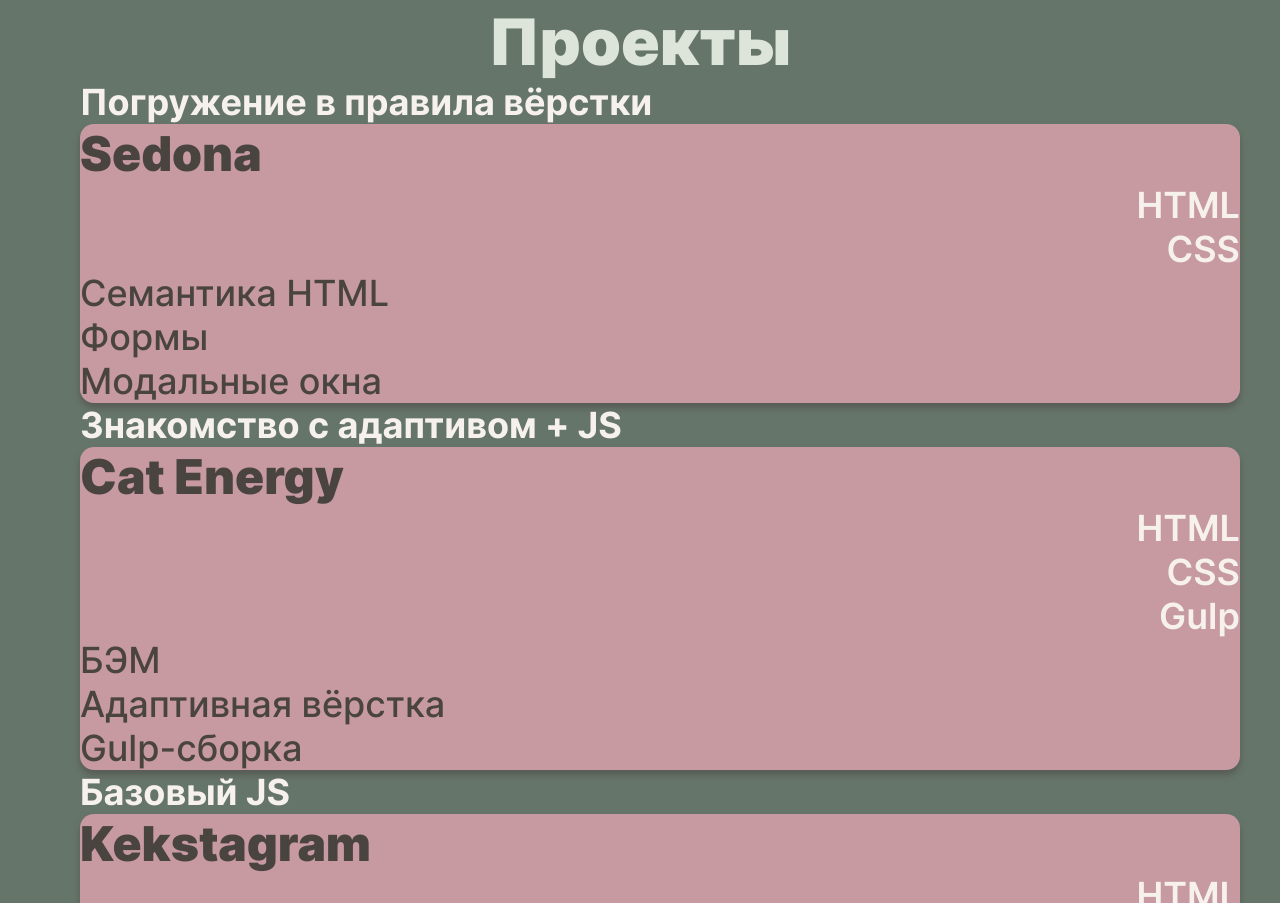
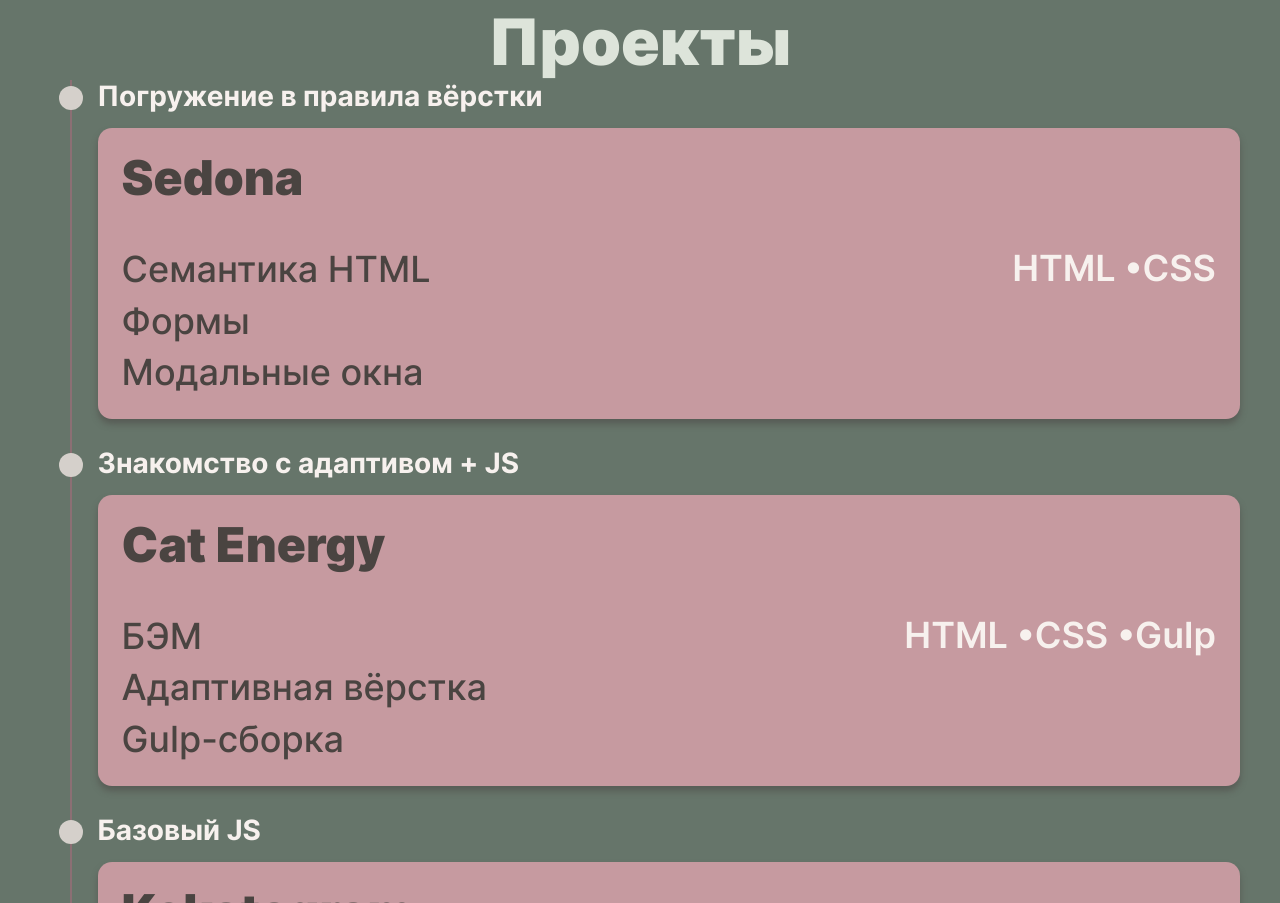
Before and after one commit to Golldiie/Portfolio, a website: page source/index.html in a window 1280 px wide. Shown: the part 1897-2800 px from the top of the page. Drawn offline with nearby package versions, Linux system fonts and the light colour scheme; files that its build step writes are made by us from their sources.

Commit message:
Сетка projects

```diff
--- a/source/index.html
+++ b/source/index.html
@@ -161,9 +161,9 @@
         <ol class="projects__list">
           <li class="projects__item">
             <h3 class="projects__item-title">Погружение в правила вёрстки</h3>
-            <article class="project-card">
+            <div class="project-card">
 
-              <div class="project-card__preview preview" type="button" aria-haspopup="dialog" aria-controls="project-modal-1">
+              <article class="project-card__preview preview" data-modal="project-modal-1" tabindex="0">
                 <h4 class="preview__title">Sedona</h4>
                 <ul class="preview__stack">
                   <li class="preview__stack-item">HTML</li>
@@ -175,15 +175,15 @@
                   <li class="preview__learned-item">Формы</li>
                   <li class="preview__learned-item">Модальные окна</li>
                 </ul>
-              </div>
-            </article>
+              </article>
+            </div>
           </li>
 
           <li class="projects__item">
             <h3 class="projects__item-title">Знакомство с адаптивом + JS</h3>
-            <article class="project-card">
+            <div class="project-card">
 
-              <div class="project-card__preview preview" type="button" aria-haspopup="dialog" aria-controls="project-modal-2">
+              <article class="project-card__preview preview" data-modal="project-modal-2" tabindex="0">
                 <h4 class="preview__title">Cat Energy</h4>
                 <ul class="preview__stack">
                   <li class="preview__stack-item">HTML</li>
@@ -196,15 +196,15 @@
                   <li class="preview__learned-item">Адаптивная вёрстка</li>
                   <li class="preview__learned-item">Gulp-сборка</li>
                 </ul>
-              </div>
-            </article>
+              </article>
+            </div>
           </li>
 
           <li class="projects__item">
             <h3 class="projects__item-title">Базовый JS</h3>
-            <article class="project-card">
+            <div class="project-card">
 
-              <div class="project-card__preview preview" type="button" aria-haspopup="dialog" aria-controls="project-modal-3">
+              <article class="project-card__preview preview" data-modal="project-modal-3" tabindex="0">
                 <h4 class="preview__title">Kekstagram</h4>
                 <ul class="preview__stack">
                   <li class="preview__stack-item">HTML</li>
@@ -217,9 +217,10 @@
                   <li class="preview__learned-item">ES modules</li>
                   <li class="preview__learned-item">Валидация форм</li>
                 </ul>
-              </div>
-            </article>
+              </article>
+            </div>
           </li>
+
           <li class="projects__item">
             <h3 class="projects__item-title">Мы здесь</h3>
           </li>
@@ -255,7 +256,7 @@
   </footer>
 
   <!-- Модальное окно -->
-  <div class="project-modal visually-hidden" role="dialog" aria-modal="true" aria-labelledby="project-modal-title">
+  <div class="project-modal " role="dialog" aria-modal="true" aria-labelledby="project-modal-title">
     <div class="project-modal__inner">
       <button class="project-modal__close" type="button">Закрыть</button>
 
--- a/source/scripts/main.js
+++ b/source/scripts/main.js
@@ -1 +1,2 @@
 import './text-button.js';
+import './modal-open.js';
--- a/source/styles/blocks/long-path.scss
+++ b/source/styles/blocks/long-path.scss
@@ -81,6 +81,7 @@
   font-size: clamp(0.7rem, 0.65rem + 0.3vw, 0.85rem);
   width: clamp(260px, 60vw, 600px);
   height: auto;
+  z-index: 3;
 
   @media (min-width: $tablet-width) {
     transform: translate(-100%, 0) scale(0.95);
--- a/source/styles/blocks/preview.scss
+++ b/source/styles/blocks/preview.scss
@@ -2,6 +2,16 @@
   background-color: $warm-primary;
   border-radius: 14px;
   box-shadow: 0 5px 6px rgba(74, 68, 65, 0.5);
+
+  &:is(:hover, :active, :focus) {
+    box-shadow: none;
+  }
+
+  &:focus {
+    outline: none;
+    border: 10px dashed $dark-cold;
+    border-radius: 14px;
+  }
 }
 
 .preview__title {
@@ -9,12 +19,25 @@
   font-size: clamp(1.5rem, 5vw, 3rem);
   font-weight: 900;
   color: $dark-text;
+
+  grid-area: title;
+  line-height: 1.1;
 }
 
 .preview__stack {
+  grid-area: stack;
   margin: 0;
   padding: 0;
   list-style: none;
+
+  place-self: start end;
+
+  display: flex;
+  flex-wrap: wrap;
+  justify-content: flex-end;
+  gap: 0;
+
+  color: $light-text;
 }
 
 .preview__stack-item {
@@ -22,16 +45,27 @@
   font-weight: 600;
   color: $light-text;
   text-align: right;
+  line-height: 1.2;
+  white-space: nowrap;
+
+  &:not(:last-child)::after {
+    content: " •";
+  }
 }
 
 .preview__learned-list {
+  grid-area: learned;
   margin: 0;
   padding: 0;
   list-style: none;
+
+  display: grid;
+  gap: clamp(0.2rem, 0.5vw, 0.4rem);
 }
 
 .preview__learned-item {
   font-size: clamp(0.88rem, 5vw, 2.25rem);
   font-weight: 500;
   color: $dark-text;
+  line-height: 1.25;
 }
--- a/source/styles/blocks/project-card.scss
+++ b/source/styles/blocks/project-card.scss
@@ -1 +1,27 @@
-//hjhf
+.project-card__preview {
+  border: 0;
+  background: transparent;
+  font: inherit;
+  cursor: pointer;
+
+  padding: clamp(0.9rem, 2.2vw, 1.5rem);
+  border-radius: clamp(0.8rem, 1.5vw, 1rem);
+  background-color: $warm-primary;
+  box-shadow: 0 5px 6px rgba(74, 68, 65, 0.5);
+
+  display: grid;
+  grid-template-columns: 1fr;
+  grid-template-areas:
+    "title"
+    "stack"
+    "learned";
+  gap: clamp(0.4rem, 1vw, 0.75rem) clamp(0.75rem, 2vw, 1.5rem);
+
+  @media (min-width: $tablet-width) {
+    gap: clamp(1.88rem, 1.63rem + 1.25vw, 2.63rem) clamp(0.75rem, 2vw, 1.5rem);
+    grid-template-columns: minmax(0, 1fr) auto;
+    grid-template-areas:
+      "title   title"
+      "learned stack";
+  }
+}
--- a/source/styles/blocks/projects.scss
+++ b/source/styles/blocks/projects.scss
@@ -12,14 +12,55 @@
 }
 
 .projects__list {
+  --line-x: clamp(0.85rem, 1.8vw, 1.2rem);
+  --dot-size: clamp(0.95rem, 2.7vw, 1.5rem);
+  --content-offset: clamp(2.2rem, 4.5vw, 4.5rem);
+
+  position: relative;
   margin: 0;
+  padding: 0;
   list-style: none;
+
+  display: grid;
+  gap: clamp(1rem, 2.5vw, 1.75rem);
+
+  &::before {
+    content: "";
+    position: absolute;
+    top: 0;
+    bottom: 0;
+    left: calc(var(--line-x) + var(--dot-size) / 2);
+    width: 2px;
+    transform: translateX(-50%);
+    background-color: $dark-warm;
+  }
+}
+
+.projects__item {
+  position: relative;
+  padding-left: var(--content-offset);
+
+  display: grid;
+  gap: clamp(0.6rem, 1.3vw, 1rem);
+
+  &::before {
+    content: "";
+    position: absolute;
+    left: var(--line-x);
+    top: clamp(0.15rem, 0.5vw, 0.5rem);
+    width: var(--dot-size);
+    height: var(--dot-size);
+    border-radius: 50%;
+    background-color: $warm-gray;
+    z-index: 1;
+  }
 }
 
 .projects__item-title {
   margin: 0;
   font-family: inherit;
-  font-size: clamp(1rem, 12vw, 2.25rem);
+  font-size: clamp(1rem, 2.2vw, 1.75rem);
   font-weight: 700;
   color: $light-text;
+  line-height: 1.15;
 }
--- a/source/styles/global/global.scss
+++ b/source/styles/global/global.scss
@@ -14,3 +14,7 @@ body {
   flex-direction: column;
   min-height: 100%;
 }
+
+body.modal-open {
+  overflow: hidden;
+}
```
Also changed, not shown: source/scripts/modal-open.js (added, +33 -0 lines), source/scripts/text-button.js (line endings or trailing spaces).
